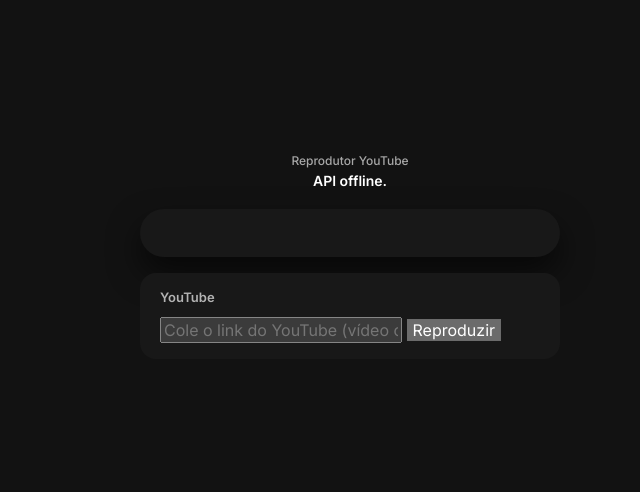
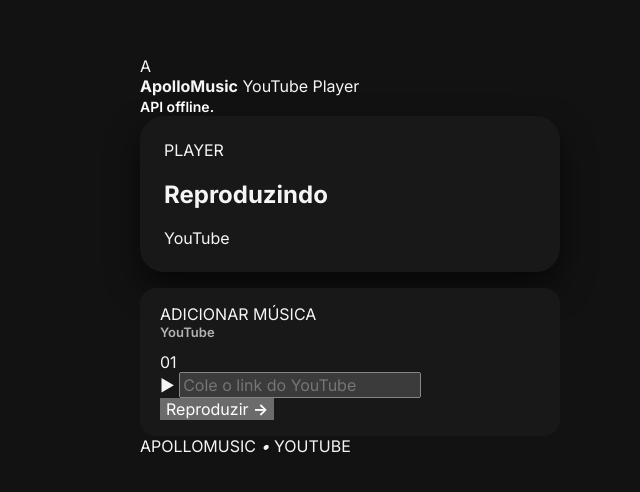
Before and after one commit to fofoxuto/ApolloMusic, a plain HTML site: page index.html in a window 1280 px wide. Shown: the part 144-636 px from the top of the page, without its empty margins (290-930 px from the left). Drawn offline with Linux system fonts and the light colour scheme; no server answers.

Commit message:
reformular index.html

```diff
--- a/index.html
+++ b/index.html
@@ -5,13 +5,15 @@
     <meta charset="UTF-8">
     <meta name="viewport" content="width=device-width, initial-scale=1.0">
 
+    <meta name="theme-color" content="#121212">
+
     <title>ApolloMusic - YouTube</title>
 
     <link rel="preconnect" href="https://fonts.googleapis.com">
     <link rel="preconnect" href="https://fonts.gstatic.com" crossorigin>
 
     <link
-        href="https://fonts.googleapis.com/css2?family=Inter:wght@400;500;600;700&display=swap"
+        href="https://fonts.googleapis.com/css2?family=Inter:wght@400;500;600;700;800&display=swap"
         rel="stylesheet"
     >
 
@@ -20,7 +22,7 @@
 
 <body>
 
-    <!-- SPLASH SCREEN -->
+    <!-- SPLASH -->
 
     <div id="splash-screen">
 
@@ -57,17 +59,36 @@
 
     <main class="app">
 
-        <!-- STATUS -->
+        <!-- HEADER -->
 
-        <header class="header-centered">
+        <header class="header">
 
-            <span class="top-label">
-                Reprodutor YouTube
+            <div class="brand">
+
+                <div class="brand-mark">
+                    A
+                </div>
+
+                <div class="brand-info">
+
+                    <strong>ApolloMusic</strong>
+
+                    <span>YouTube Player</span>
+
+                </div>
+
+            </div>
+
+
+            <div class="status-area">
+
+                <span class="status-dot"></span>
+
+                <span id="status">
+                    Aguardando link.
                 </span>
 
-            <h1 id="status">
-                Aguardando link.
-            </h1>
+            </div>
 
         </header>
 
@@ -76,7 +97,30 @@
 
         <section class="player">
 
-            <!-- YOUTUBE CONTAINER -->
+            <div class="player-header">
+
+                <div>
+
+                    <span class="eyebrow">
+                        PLAYER
+                    </span>
+
+                    <h1>
+                        Reproduzindo
+                    </h1>
+
+                </div>
+
+                <div class="source-badge">
+
+                    <span></span>
+
+                    YouTube
+
+                </div>
+
+            </div>
+
 
             <div
                 id="youtubeContainer"
@@ -86,31 +130,63 @@
         </section>
 
 
-        <!-- YOUTUBE INPUT -->
+        <!-- INPUT -->
 
         <section class="library">
+
+            <div class="library-header">
+
+                <div>
+
+                    <span class="eyebrow">
+                        ADICIONAR MÚSICA
+                    </span>
 
                     <h2>
                         YouTube
                     </h2>
 
+                </div>
+
+                <span class="section-number">
+                    01
+                </span>
+
+            </div>
+
 
             <div class="youtube-input">
+
+                <div class="input-wrap">
+
+                    <span class="input-icon">
+                        ▶
+                    </span>
 
                     <input
                         id="youtubeSearch"
                         type="url"
-                    placeholder="Cole o link do YouTube (vídeo ou playlist)"
+                        placeholder="Cole o link do YouTube"
                         autocomplete="off"
                         spellcheck="false"
                     >
+
+                </div>
 
 
                 <button
                     id="searchYoutube"
                     type="button"
                 >
+
+                    <span>
                         Reproduzir
+                    </span>
+
+                    <strong>
+                        →
+                    </strong>
+
                 </button>
 
             </div>
@@ -123,6 +199,21 @@
 
         </section>
 
+
+        <footer class="footer">
+
+            <span>
+                APOLLOMUSIC
+            </span>
+
+            <i>•</i>
+
+            <span>
+                YOUTUBE
+            </span>
+
+        </footer>
+
     </main>
 
 
```
Lines whose indentation alone changed are shown as unchanged.
